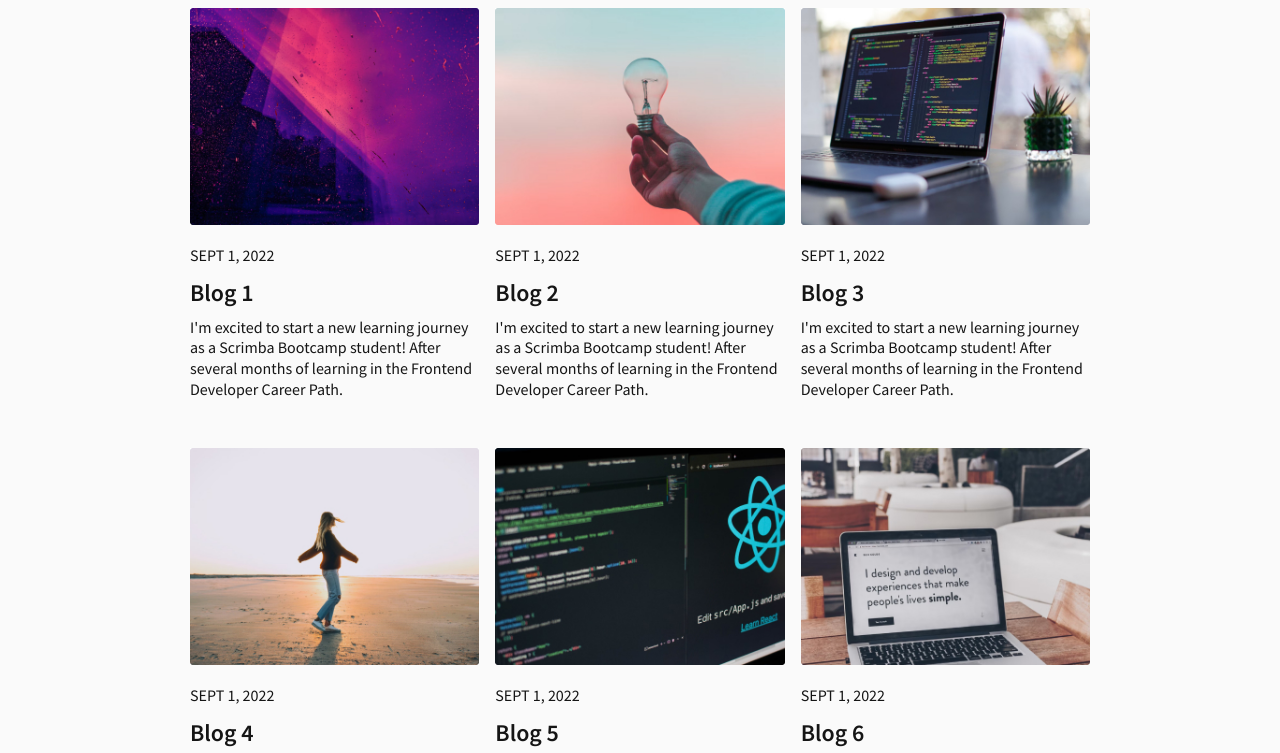
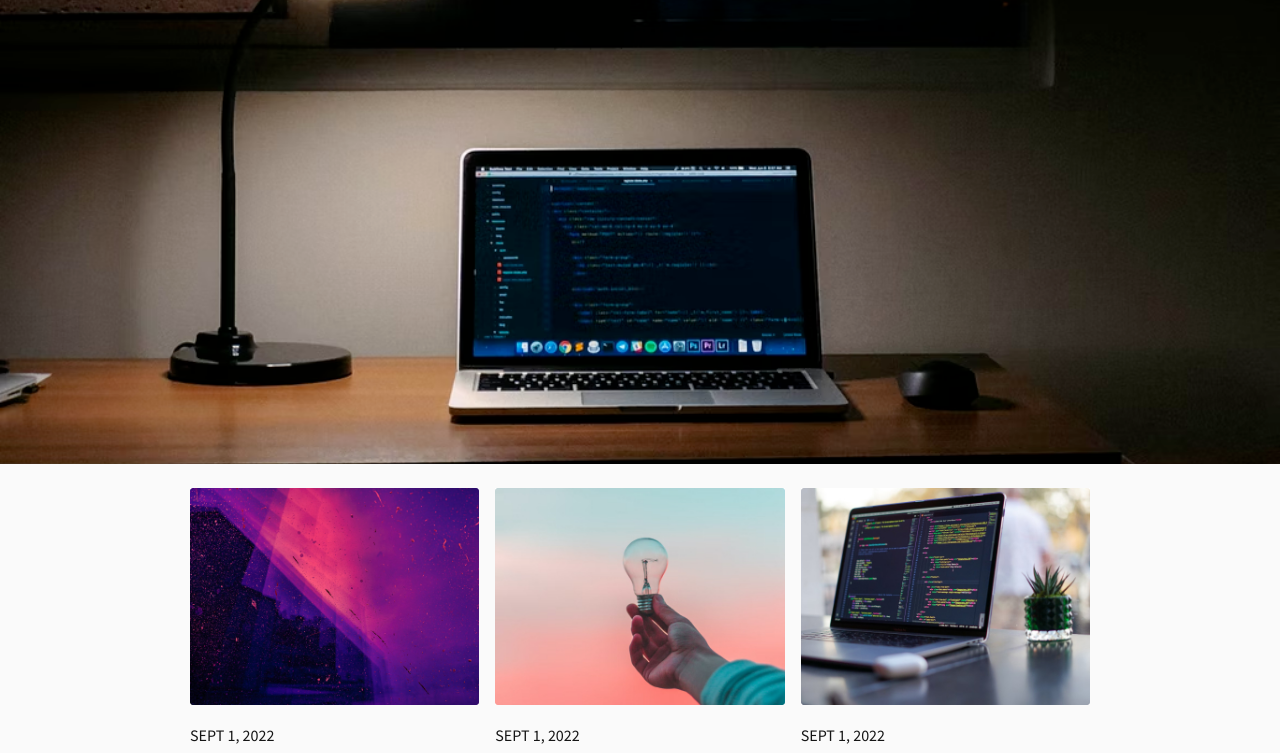
Before and after one commit to emmanesgana/scrimba-solo-project-responsive-journal-site, a plain HTML site: page index.html in a window 1280 px wide. Shown: the part 85-838 px from the top of the page. Drawn offline with Linux system fonts and the light colour scheme.

Commit message:
update
add hero section

```diff
--- a/index.css
+++ b/index.css
@@ -44,6 +44,17 @@ nav a {
     font-size: 0.75rem;
 }
 
+/* Hero */
+
+.hero-img {
+    width: 100%;
+    min-height: 300px;
+    background: #2e2e2e url("images/hero.png");
+    background-repeat: no-repeat;
+    background-position: 20% 80%;
+    background-size: cover;
+}
+
 /* footer */
 
 footer {
@@ -66,7 +77,7 @@ footer span {
     color: #ECECEC;
 }
 
-/* CSS Grid Magic */
+/* Main */
 .posts {
     display: grid;
     gap: 1em;
@@ -112,6 +123,10 @@ p {
         font-size: 1rem;
     }
 
+    .hero-img {
+        min-height: 480px;
+    }
+
 }
 
 @media (min-width: 768px) {
--- a/index.html
+++ b/index.html
@@ -21,6 +21,9 @@
             </nav>
         </div>
     </header>
+    <section class="hero-img">
+
+    </section>
     <main class="posts container">
         <article>
             <img class="article-img" src="images/post-img-01.jpg" alt="Post thumbnail">
```
Also changed, not shown: images/hero.png (added).
